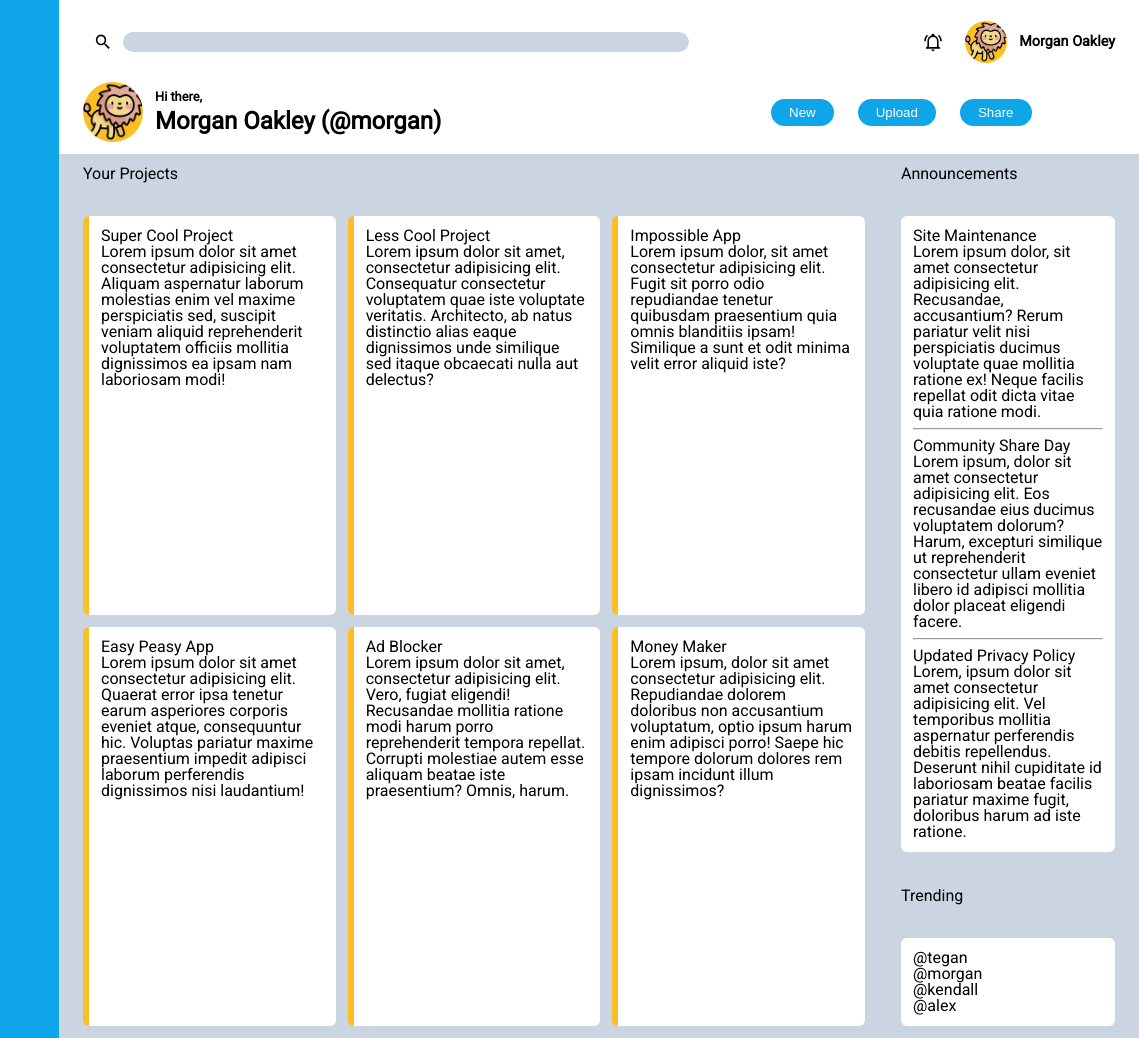
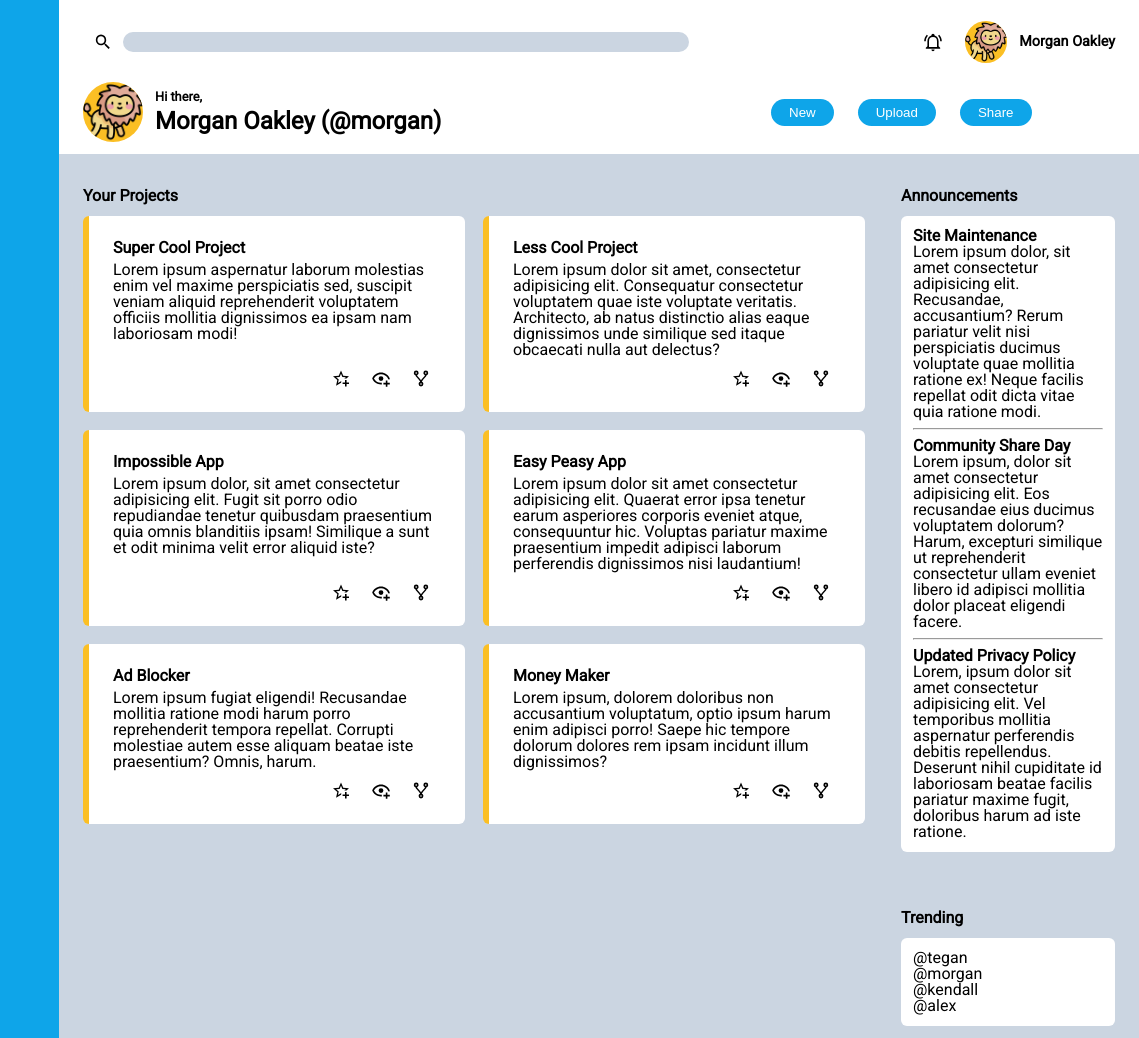
Before and after one commit to RenataKB/admin-dashboard, a plain HTML site: page index.html in a window 1280 px wide. Shown: the full height of the page, 141-1280 px from the left. Drawn offline with Linux system fonts and the light colour scheme.

Commit message:
Update projects board

```diff
--- a/index.html
+++ b/index.html
@@ -52,27 +52,57 @@
       <div class="projects-board">
         <section>
           <h3>Super Cool Project</h3>
-          <p>Lorem ipsum dolor sit amet consectetur adipisicing elit. Aliquam aspernatur laborum molestias enim vel maxime perspiciatis sed, suscipit veniam aliquid reprehenderit voluptatem officiis mollitia dignissimos ea ipsam nam laboriosam modi!</p>
+          <p>Lorem ipsum aspernatur laborum molestias enim vel maxime perspiciatis sed, suscipit veniam aliquid reprehenderit voluptatem officiis mollitia dignissimos ea ipsam nam laboriosam modi!</p>
+          <footer>
+            <img class="icon" src="assets/star.svg" alt="star">
+            <img class="icon" src="assets/eye.svg" alt="eye">
+            <img class="icon" src="assets/fork.svg" alt="fork">
+          </footer>
         </section>
         <section>
           <h3>Less Cool Project</h3>
           <p>Lorem ipsum dolor sit amet, consectetur adipisicing elit. Consequatur consectetur voluptatem quae iste voluptate veritatis. Architecto, ab natus distinctio alias eaque dignissimos unde similique sed itaque obcaecati nulla aut delectus?</p>
+          <footer>
+            <img class="icon" src="assets/star.svg" alt="star">
+            <img class="icon" src="assets/eye.svg" alt="eye">
+            <img class="icon" src="assets/fork.svg" alt="fork">
+          </footer>
         </section>
         <section>
           <h3>Impossible App</h3>
           <p>Lorem ipsum dolor, sit amet consectetur adipisicing elit. Fugit sit porro odio repudiandae tenetur quibusdam praesentium quia omnis blanditiis ipsam! Similique a sunt et odit minima velit error aliquid iste?</p>
+          <footer>
+            <img class="icon" src="assets/star.svg" alt="star">
+            <img class="icon" src="assets/eye.svg" alt="eye">
+            <img class="icon" src="assets/fork.svg" alt="fork">
+          </footer>
         </section>
         <section>
           <h3>Easy Peasy App</h3>
           <p>Lorem ipsum dolor sit amet consectetur adipisicing elit. Quaerat error ipsa tenetur earum asperiores corporis eveniet atque, consequuntur hic. Voluptas pariatur maxime praesentium impedit adipisci laborum perferendis dignissimos nisi laudantium!</p>
+          <footer>
+            <img class="icon" src="assets/star.svg" alt="star">
+            <img class="icon" src="assets/eye.svg" alt="eye">
+            <img class="icon" src="assets/fork.svg" alt="fork">
+          </footer>
         </section>
         <section>
           <h3>Ad Blocker</h3>
-          <p>Lorem ipsum dolor sit amet, consectetur adipisicing elit. Vero, fugiat eligendi! Recusandae mollitia ratione modi harum porro reprehenderit tempora repellat. Corrupti molestiae autem esse aliquam beatae iste praesentium? Omnis, harum.</p>
+          <p>Lorem ipsum fugiat eligendi! Recusandae mollitia ratione modi harum porro reprehenderit tempora repellat. Corrupti molestiae autem esse aliquam beatae iste praesentium? Omnis, harum.</p>
+          <footer>
+            <img class="icon" src="assets/star.svg" alt="star">
+            <img class="icon" src="assets/eye.svg" alt="eye">
+            <img class="icon" src="assets/fork.svg" alt="fork">
+          </footer>
         </section>
         <section>
           <h3>Money Maker</h3>
-          <p>Lorem ipsum, dolor sit amet consectetur adipisicing elit. Repudiandae dolorem doloribus non accusantium voluptatum, optio ipsum harum enim adipisci porro! Saepe hic tempore dolorum dolores rem ipsam incidunt illum dignissimos?</p>
+          <p>Lorem ipsum, dolorem doloribus non accusantium voluptatum, optio ipsum harum enim adipisci porro! Saepe hic tempore dolorum dolores rem ipsam incidunt illum dignissimos?</p>
+          <footer>
+            <img class="icon" src="assets/star.svg" alt="star">
+            <img class="icon" src="assets/eye.svg" alt="eye">
+            <img class="icon" src="assets/fork.svg" alt="fork">
+          </footer>
         </section>
       </div>
     </div>
--- a/style.css
+++ b/style.css
@@ -186,14 +186,14 @@ main {
 .projects {
   grid-row: 1 / 3;
   display: grid;
-  grid-template-rows: 50px repeat(auto-fit, minmax(250px, 1fr));
+  grid-template-rows: 50px repeat(auto-fill, minmax(250px, 1fr));
   padding: 12px 12px 12px 24px;
 }
 
 .projects-board {
   display: grid;
-  grid-template-columns: repeat(auto-fit, minmax(250px, 1fr));
-  gap: 12px;
+  grid-template-columns: repeat(auto-fill, minmax(250px, 1fr));
+  gap: 18px;
 }
 
 .announcements, .trending {
@@ -209,10 +209,30 @@ main {
   border-radius: 6px;
 }
 
+main h2 {
+  padding-bottom: 12px;
+  font-weight: bold;
+  align-self: end;
+}
+
+h3 {
+  font-weight: bold;
+}
+
 hr {
   color: var(--primary-bg-color);
 }
 
 section {
   border-left: 6px solid var(--accent-color);
+  display: grid;
+  grid-template-rows: 1rem 1fr 1.5rem;
+  gap: 6px;
+  padding: 24px;
 }
+
+footer {
+  display: flex;
+  justify-content: end;
+  align-self: end;
+}
```
